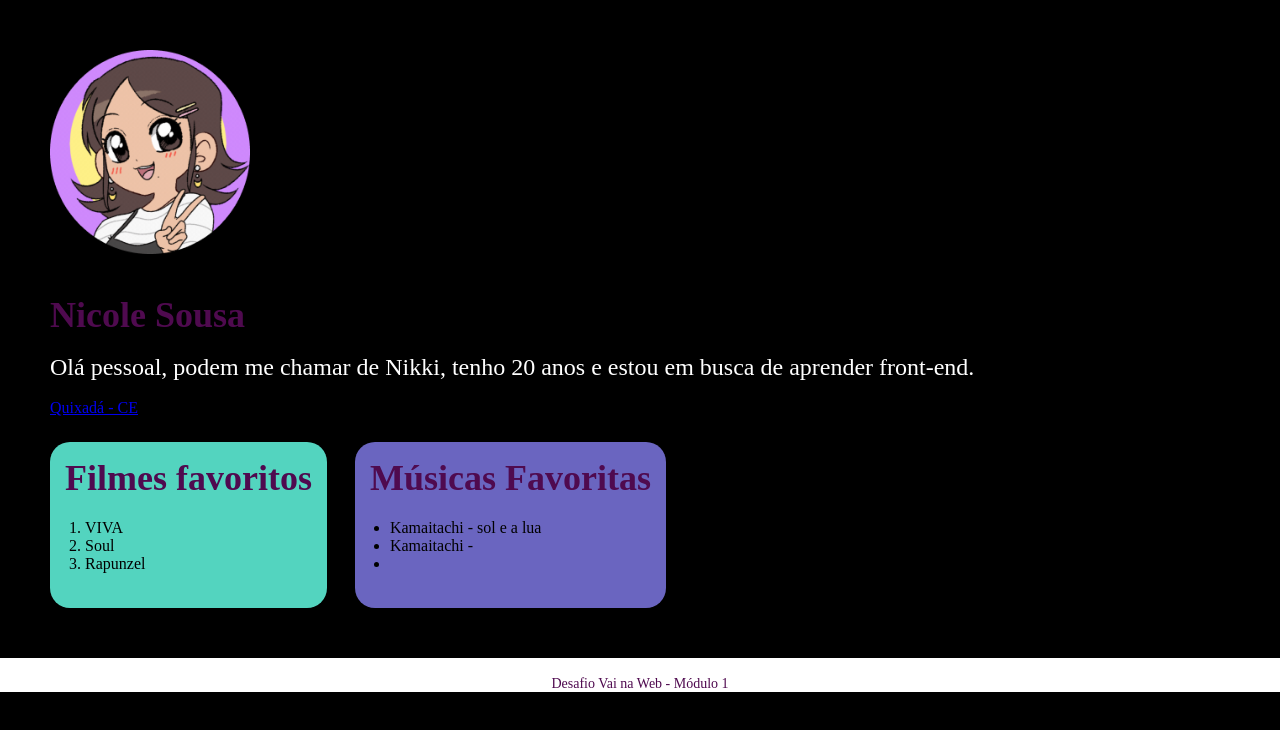
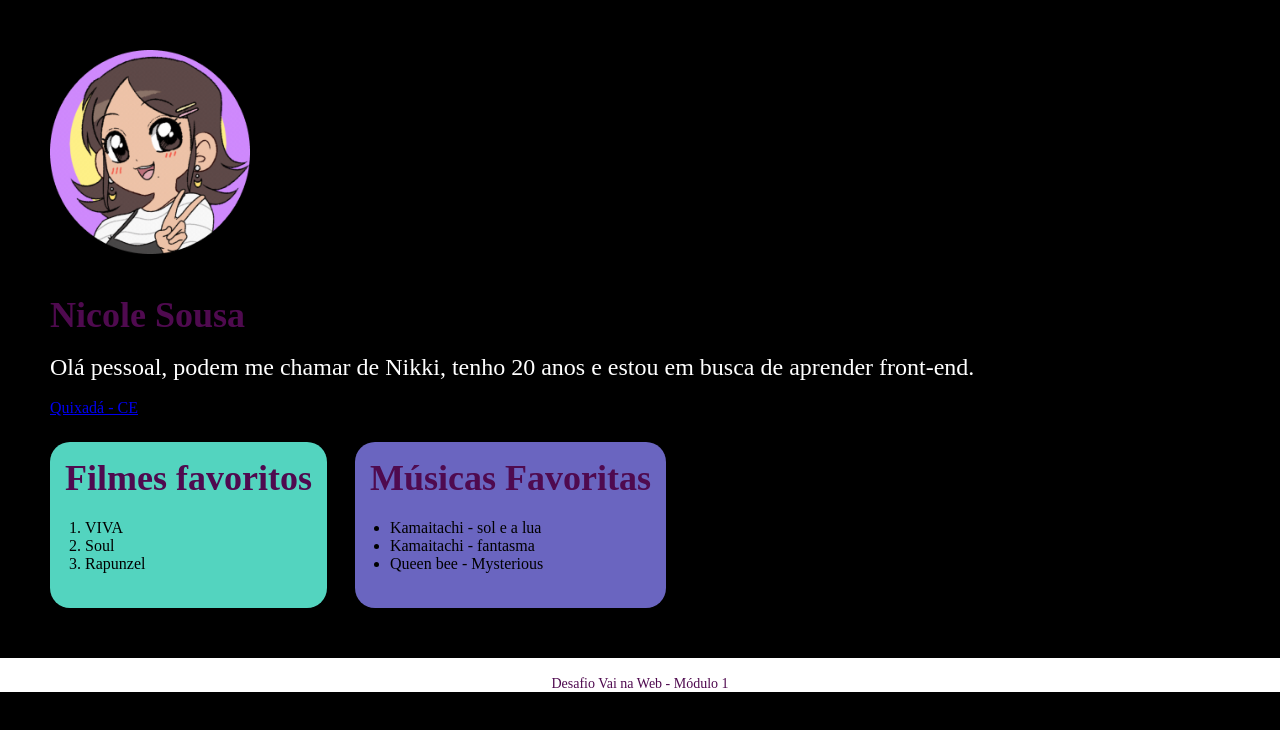
Before and after one commit to nikki-sl/Desafio02_VnW, a plain HTML site: page index.html in a window 1280 px wide. Drawn offline with Linux system fonts and the light colour scheme.

Commit message:
add music

```diff
--- a/index.html
+++ b/index.html
@@ -34,8 +34,8 @@
             <h1>Músicas Favoritas</h1>
             <ul>
                 <li>Kamaitachi - sol e a lua </li>
-                <li>Kamaitachi - </li>
-                <li></li>
+                <li>Kamaitachi - fantasma</li>
+                <li>Queen bee - Mysterious</li>
             </ul>
         </section>
 
--- a/style.scss
+++ b/style.scss
@@ -74,5 +74,4 @@ footer p{
     text-align: center;
     margin-left: -50px;
     margin-top: 50px;
-
 }
```
